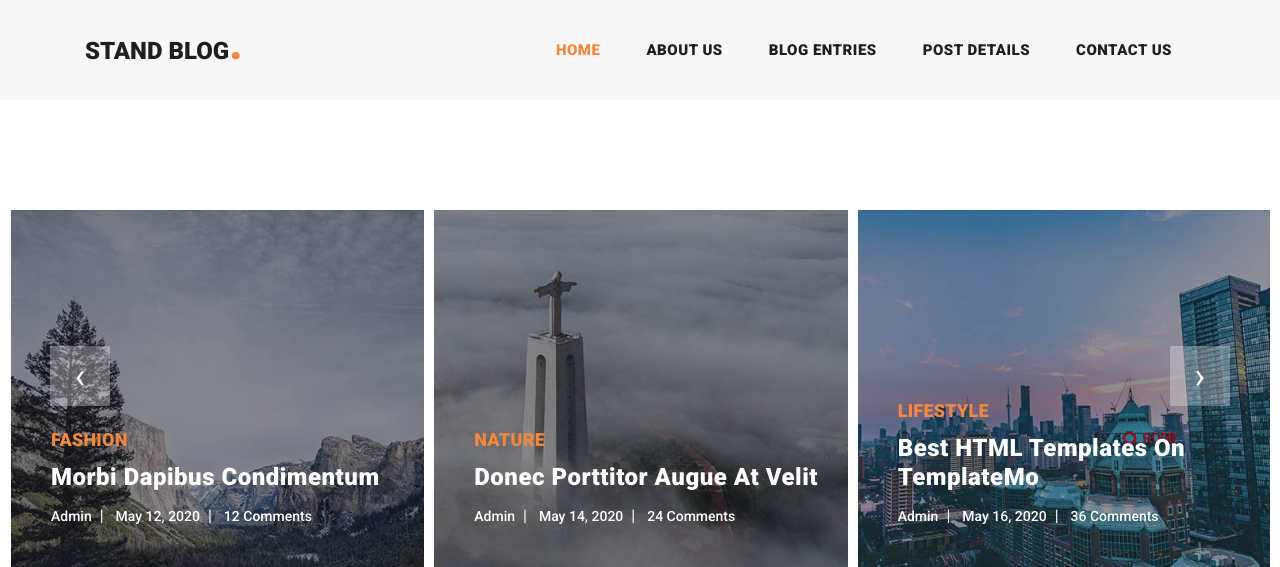
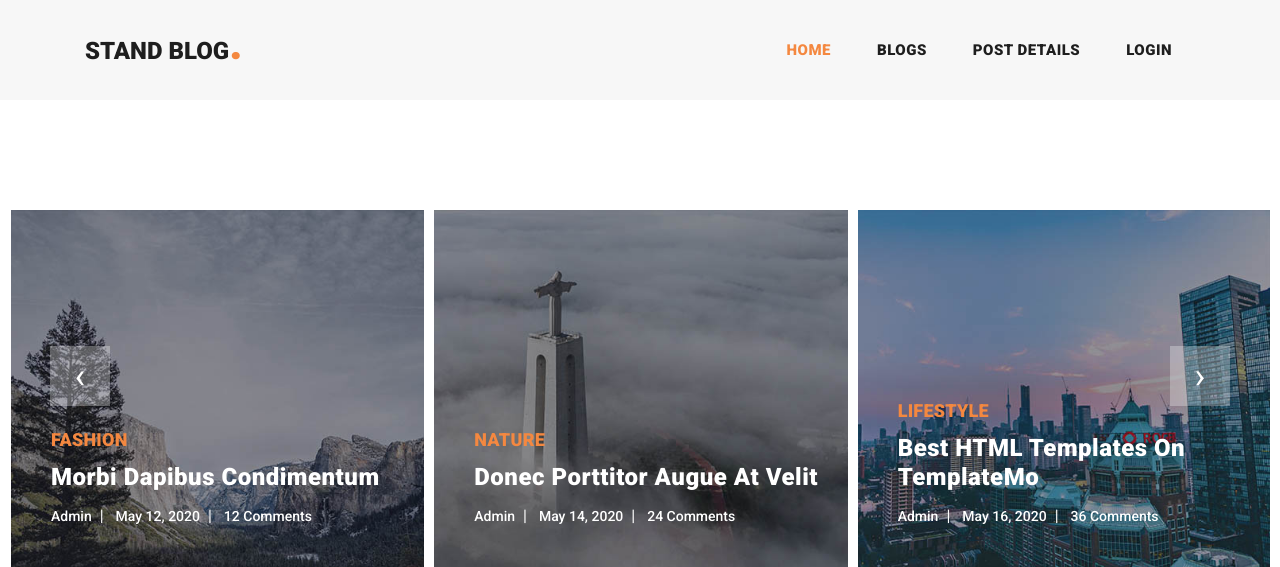
Before and after one commit to sammanomar/project4, a Django app: page / in a window 1280 px wide. Shown: the top 567 px of the page. Run offline with Django 3.2, Linux system fonts and the light colour scheme; some libraries are stand-ins or nearby versions.

Commit message:
update header.html navigation contents, define blogs function at views.py and update blogs url at urls.py

```diff
--- a/flight/urls.py
+++ b/flight/urls.py
@@ -3,4 +3,5 @@ from django.urls import path
 from .views import *
 urlpatterns = [
     path('', home, name='home'),
+    path('blogs/', blogs, name='blogs'),
 ]
--- a/flight/views.py
+++ b/flight/views.py
@@ -4,3 +4,6 @@ from django.shortcuts import render
 
 def home(request):
     return render(request, 'home.html')
+
+def blogs(request):
+    return render(request, 'blogs.html')
--- a/templates/header.html
+++ b/templates/header.html
@@ -17,16 +17,13 @@
                         </a>
                     </li>
                     <li class="nav-item">
-                        <a class="nav-link" href="about.html">About Us</a>
-                    </li>
-                    <li class="nav-item">
-                        <a class="nav-link" href="blog.html">Blog Entries</a>
+                        <a class="nav-link" href="{% url 'blogs' %}">Blogs</a>
                     </li>
                     <li class="nav-item">
                         <a class="nav-link" href="post-details.html">Post Details</a>
                     </li>
                     <li class="nav-item">
-                        <a class="nav-link" href="contact.html">Contact Us</a>
+                        <a class="nav-link" href="contact.html">Login</a>
                     </li>
                 </ul>
             </div>
```
Also changed, not shown: templates/blogs.html (renamed from templates/blog.html).
